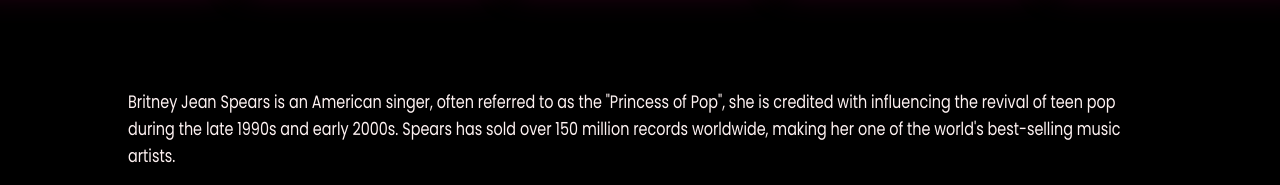
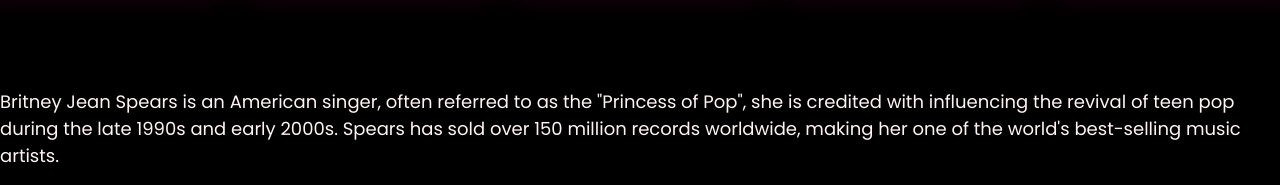
Before and after one commit to alexandraverasalinas/BritneySpears, a plain HTML site: page index.html in a window 1280 px wide. Shown: the part 662-847 px from the top of the page. Drawn offline with nearby package versions, Linux system fonts and the light colour scheme; a web font is replaced by a local one.

Commit message:
Update style.css

```diff
--- a/src/style.css
+++ b/src/style.css
@@ -97,7 +97,7 @@
 }
 
 p {
-  transform: scaleX(0.8);
+  transform: scaleX(1);
     font-family: "Poppins", sans-serif;
     font-weight: 400;
     color: rgb(255, 243, 243);
```
